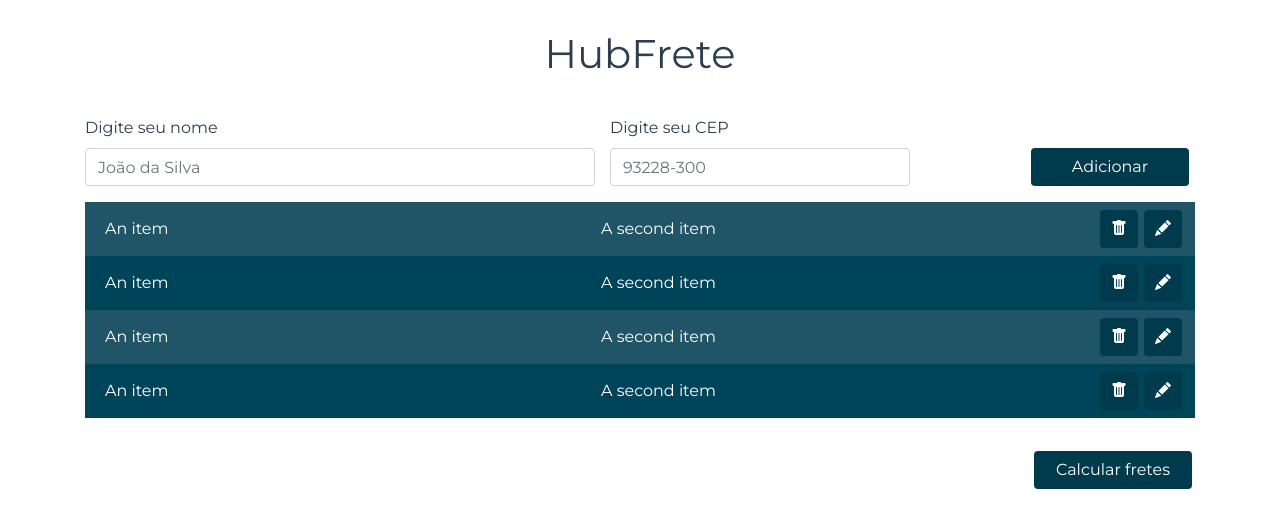
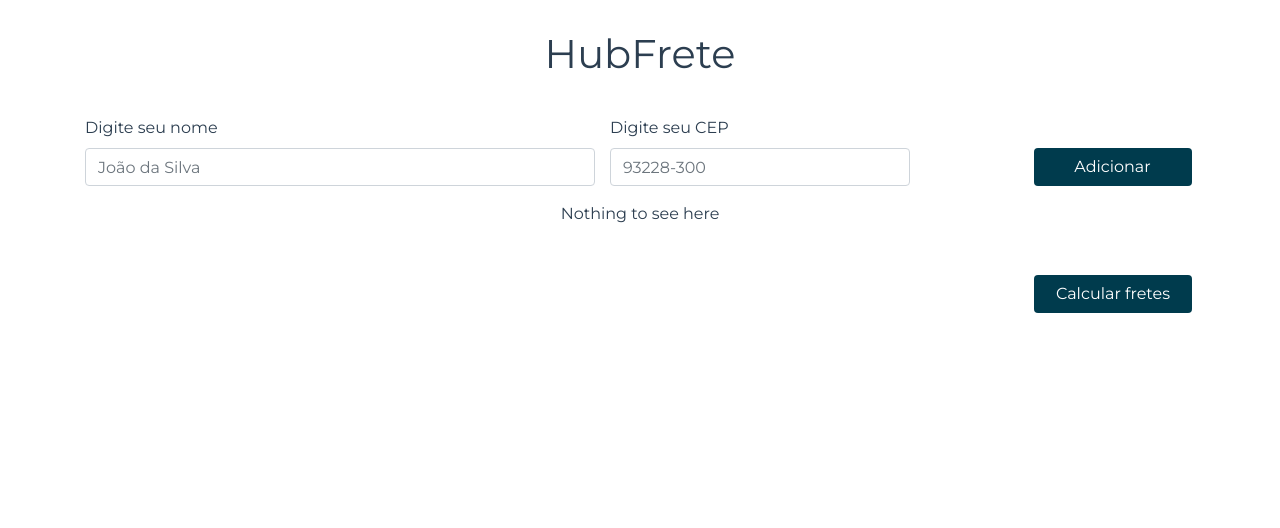
Before and after one commit to mikebobsin/hub-count-test, a Vue app: page / in a window 1280 px wide. Shown: the top 528 px of the page. Built offline with nearby package versions, Linux system fonts and the light colour scheme.

Commit message:
Create store that insert inputed values into list

```diff
--- a/src/components/ZipCodeForm.vue
+++ b/src/components/ZipCodeForm.vue
@@ -6,6 +6,8 @@
                     :iptPlaceHolder="'João da Silva'"
                     :iptSize="['510px', '38px']"
                     :iptLabel="'Digite seu nome'"
+                    :iptName="'name'"
+                    v-model:inputedValue="name"
                 />
             </div>
             <div class="ipt-col col">
@@ -13,21 +15,24 @@
                     :iptPlaceHolder="'93228-300'"
                     :iptSize="['300px', '38px']"
                     :iptLabel="'Digite seu CEP'"
+                    :iptName="'zipcode'"
+                    v-model:inputedValue="zipCode"
                 />
             </div>
-            <div class="ipt-button col">
+            <div class="btn-col col">
                 <styled-button
                     :btnText="'Adicionar'"
                     :btnSize="['158px', '38px']"
                     :btnBgColor="'#003B4D'"
                     :btnFontColor="'#FFFFFF'"
+                    @click="sendClick($event)"
                 />
             </div>
         </div>
         <div>
             <styled-list />
         </div>
-        <div class="last-row row">
+        <div class="btn-row row">
             <styled-button
                 :btnText="'Calcular fretes'"
                 :btnSize="['158px', '38px']"
@@ -50,6 +55,24 @@ export default {
         "styled-input": StyledInput,
         "styled-list": StyledList,
     },
+    data() {
+        return {
+            name: "",
+            zipCode: "",
+        };
+    },
+    methods: {
+        sendClick() {
+            if (this.name === "" || this.zipCode === "") {
+                alert("Please fill the empty input");
+            } else {
+                this.$store.dispatch("postShipping", {
+                    name: this.name,
+                    zipCode: this.zipCode,
+                });
+            }
+        },
+    },
 };
 </script>
 <style lang="scss" scoped>
@@ -62,10 +85,10 @@ export default {
 .ipt-col {
     padding-left: 0px;
 }
-.ipt-button {
-    padding: 15px 0 0 100px;
+.btn-col {
+    padding: 15px 0 0 105px;
 }
-.last-row {
+.btn-row {
     justify-content: flex-end;
     padding: 30px 0px;
     width: 100%;
--- a/src/components/atoms/StyledInput.vue
+++ b/src/components/atoms/StyledInput.vue
@@ -3,10 +3,11 @@
         <label for="styledInput">{{ iptLabel }}</label>
         <input
             v-model.trim="inputedValue"
+            @input="$emit('update:inputedValue', $event.target.value)"
             type="text"
             :placeholder="iptPlaceHolder"
+            :id="`${iptName}-input`"
             class="form-control"
-            id="styledInput"
             :aria-describedby="`${iptLabel}`"
             :style="`width:${iptSize[0]}; heigth:${iptSize[1]};`"
         />
@@ -22,8 +23,10 @@ export default {
     },
     props: {
         iptPlaceHolder: String,
+        iptName: String,
         iptSize: Array,
         iptLabel: String,
+        isClicked: String,
     },
 };
 </script>
--- a/src/components/atoms/StyledList.vue
+++ b/src/components/atoms/StyledList.vue
@@ -1,12 +1,13 @@
 <template>
     <div>
+        <p v-if="getShippingData.length === 0">Nothing to see here</p>
         <ul
-            v-for="item in 4"
-            :key="item"
+            v-for="(item, index) in getShippingData"
+            :key="index"
             class="list-group list-group-horizontal"
         >
-            <li class="list-group-item">An item</li>
-            <li class="list-group-item">A second item</li>
+            <li class="list-group-item">{{ item.name }}</li>
+            <li class="list-group-item">{{ item.zipCode }}</li>
             <li class="list-group-item">
                 <styled-button
                     :btnSize="['38px', '38px']"
@@ -26,12 +27,14 @@
 </template>
 
 <script>
+import { mapGetters } from "vuex";
 import StyledButton from "@/components/atoms/StyledButton";
 export default {
     name: "styled-list",
     components: {
         "styled-button": StyledButton,
     },
+    computed: mapGetters(["getShippingData"]),
 };
 </script>
 
--- a/src/store/index.js
+++ b/src/store/index.js
@@ -1,8 +1,21 @@
 import { createStore } from "vuex";
 
 export default createStore({
-  state: {},
-  mutations: {},
-  actions: {},
-  modules: {},
+    state: {
+        shippingData: [],
+    },
+    mutations: {
+        SET_SHIPPING(state, shipping) {
+            state.shippingData.push(shipping);
+        },
+    },
+    actions: {
+        postShipping(context, payload) {
+            context.commit("SET_SHIPPING", payload);
+        },
+    },
+    getters: {
+        getShippingData: (state) => state.shippingData,
+    },
+    // modules: {},
 });
```
